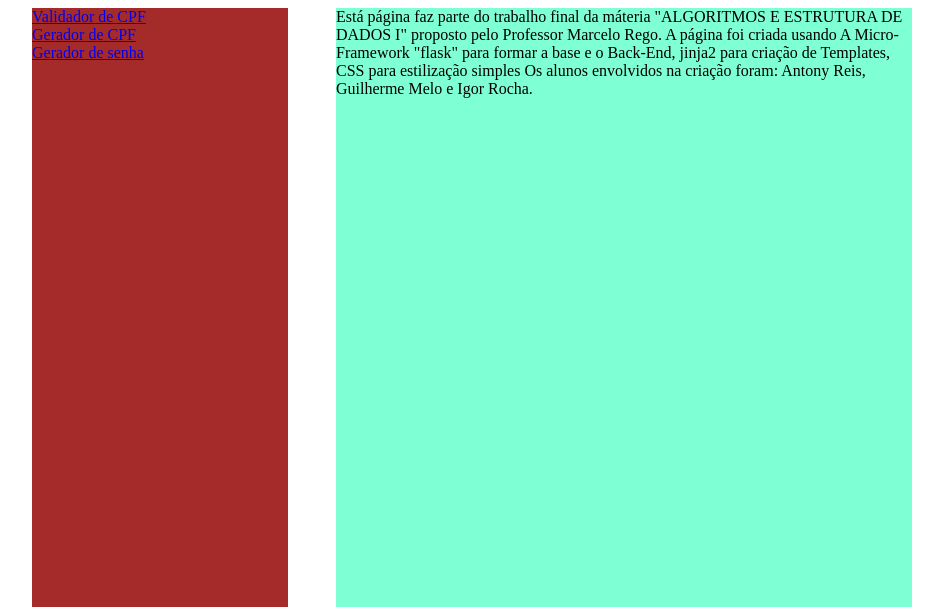
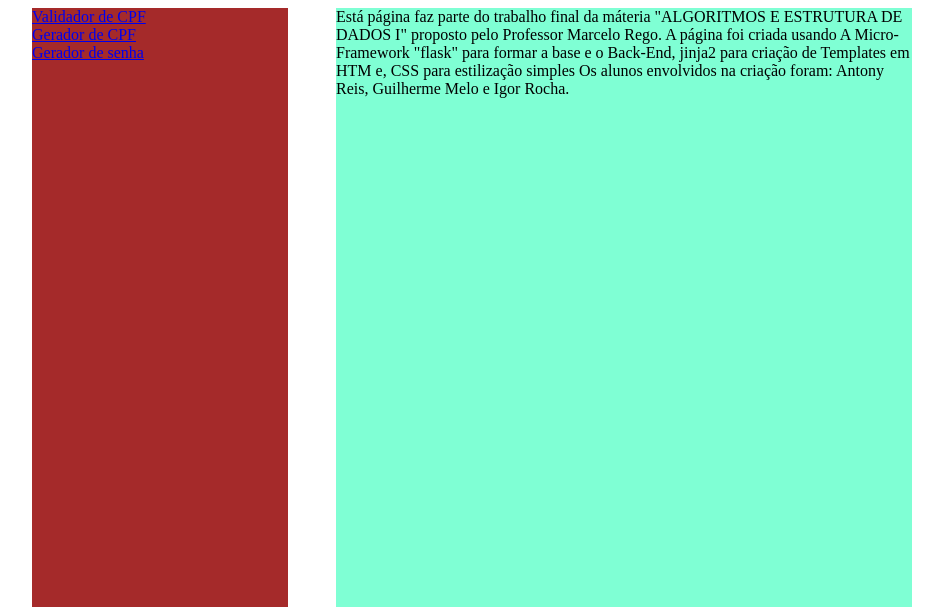
Before and after one commit to Antony-Reis/aedes_site_flask, a Python web app: template templates/index.html in a window 1280 px wide. Shown: the part 80-687 px from the top of the page, without its empty margins (168-1111 px from the left). Run offline with Jinja, Linux system fonts and the light colour scheme; the template is opened without the code that fills it, so the values that code supplies are empty.

Commit message:
erghkerherkhg

```diff
--- a/templates/index.html
+++ b/templates/index.html
@@ -25,7 +25,7 @@
         <section class="content">
             {% block content %}
             Está página faz parte do trabalho final da máteria "ALGORITMOS E ESTRUTURA DE DADOS I" proposto pelo Professor Marcelo Rego.
-            A página foi criada usando A Micro-Framework "flask" para formar a base e o Back-End, jinja2 para criação de Templates, CSS para estilização simples
+            A página foi criada usando A Micro-Framework "flask" para formar a base e o Back-End, jinja2 para criação de Templates em HTM e, CSS para estilização simples
             Os alunos envolvidos na criação foram: Antony Reis, Guilherme Melo e Igor Rocha.
             {% endblock %}</section>
     </div>
```
